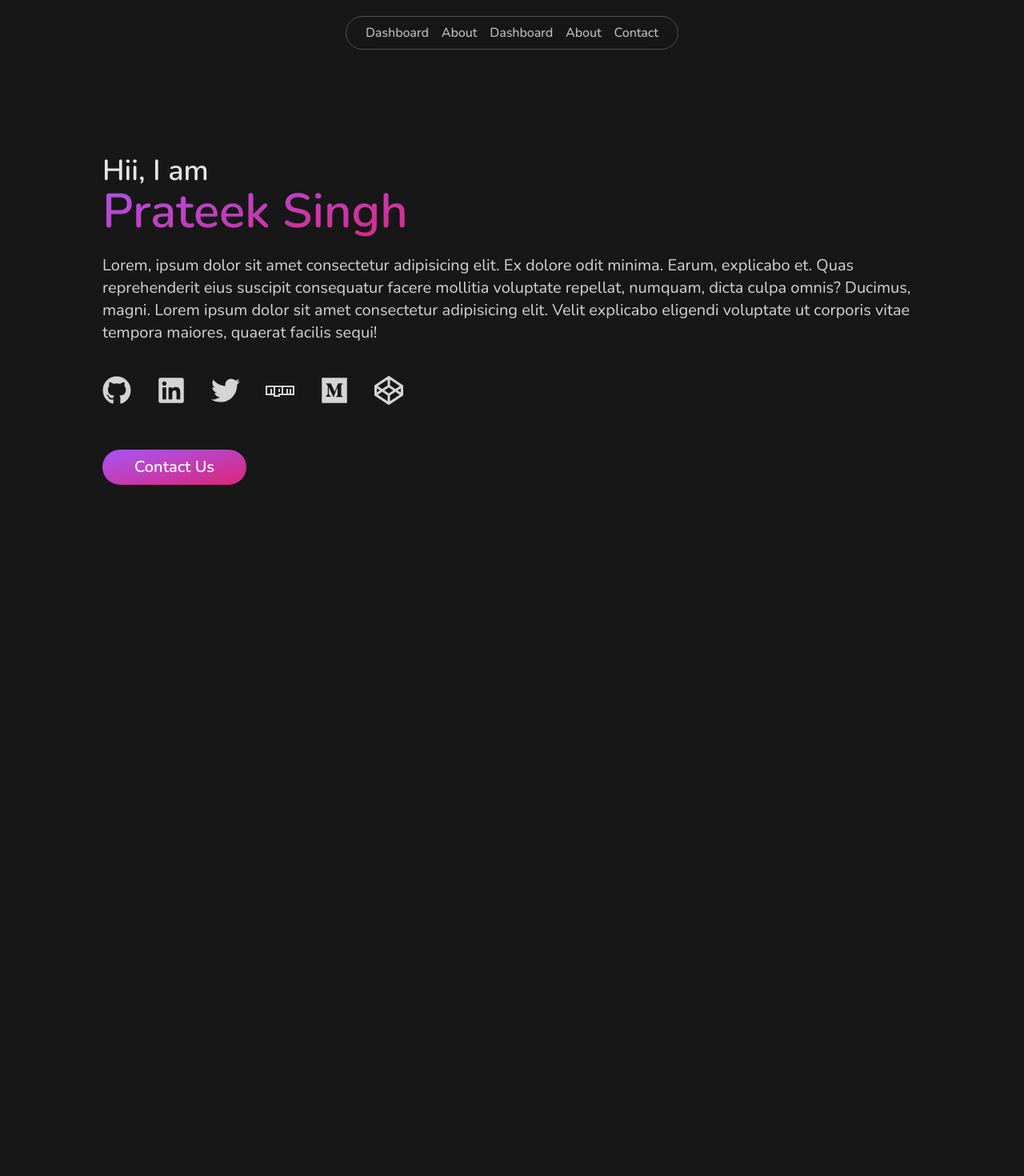
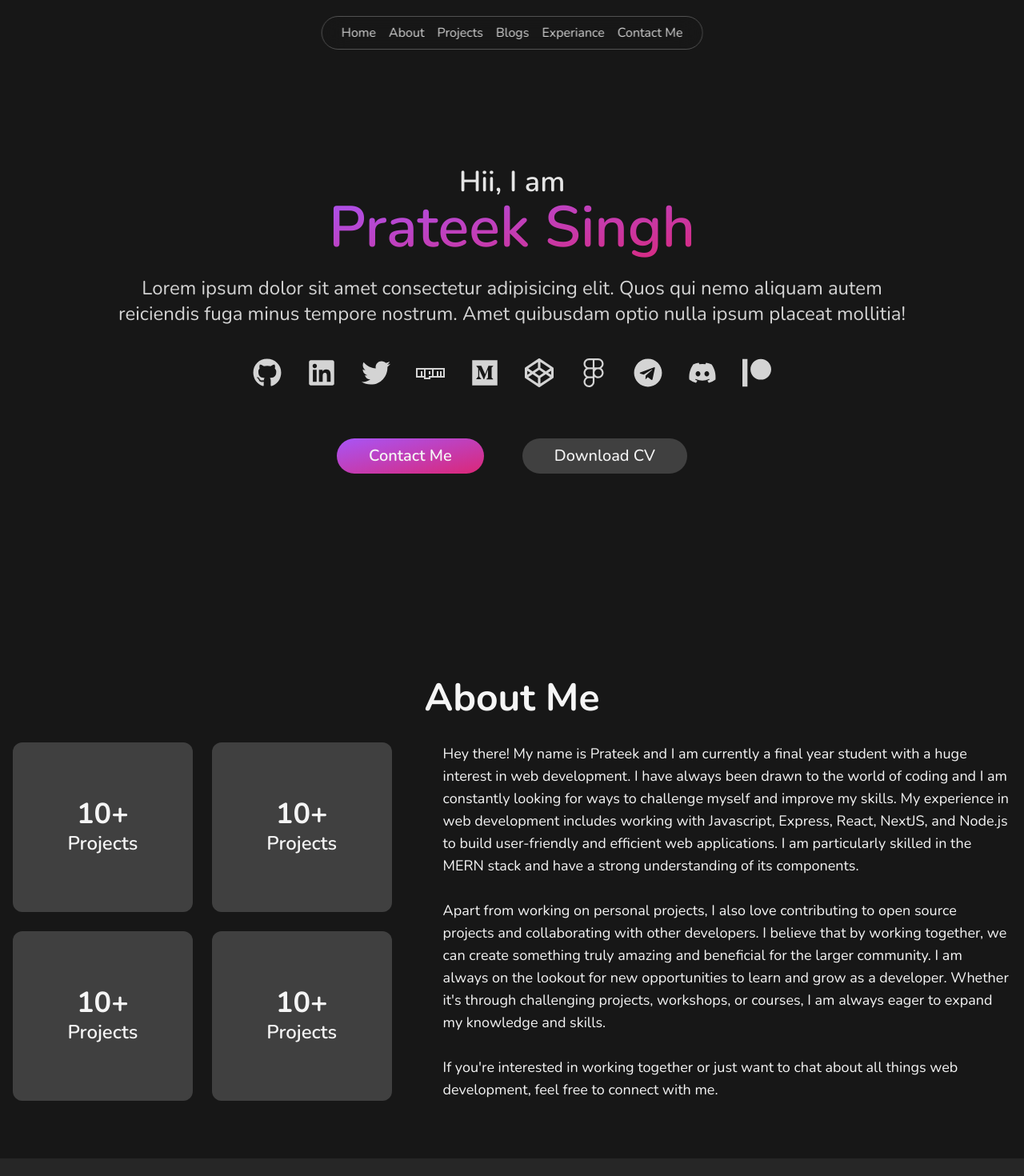
Before and after one commit to devXprite/devxprite.github.io, a Next.js app: page / in a window 1280 px wide. Shown: the top 1470 px of the page at 80% size. Before the commit the page ends 800 px from the top, so only its background shows below. Built offline with nearby package versions, Linux system fonts and the light colour scheme.

Commit message:
Add footer

```diff
--- /dev/null
+++ b/app/(Home)/About.js
@@ -0,0 +1,40 @@
+const About = () => {
+    return (
+        <section className="my-12 text-center">
+            <h3>About Me</h3>
+
+            <div className="grid md:grid-cols-[2fr_3fr] gap-8 md:gap-16">
+                <div className="grid grid-cols-2 items-center gap-4 md:gap-6">
+                    {[0, 1, 2, 4].map(e => (
+                        <div key={e} className="flex h-full items-center justify-center rounded-xl bg-gray-700 p-3">
+                            <div>
+                                <h4 className="text-2xl md:text-4xl font-bold">10+</h4>
+                                <h5 className="text-xl md:text-2xl">Projects</h5>
+                            </div>
+                        </div>
+                    ))}
+                </div>
+
+                <div>
+                    <p className="text-base text-justify md:text-left md:text-lg">
+                        Hey there! My name is Prateek and I am currently a final year student with a huge interest in
+                        web development. I have always been drawn to the world of coding and I am constantly looking for
+                        ways to challenge myself and improve my skills. My experience in web development includes
+                        working with Javascript, Express, React, NextJS, and Node.js to build user-friendly and
+                        efficient web applications. I am particularly skilled in the MERN stack and have a strong
+                        understanding of its components. <br /> <br />
+                        Apart from working on personal projects, I also love contributing to open source projects and
+                        collaborating with other developers. I believe that by working together, we can create something
+                        truly amazing and beneficial for the larger community. I am always on the lookout for new
+                        opportunities to learn and grow as a developer. Whether it's through challenging projects,
+                        workshops, or courses, I am always eager to expand my knowledge and skills. <br /> <br />
+                        If you're interested in working together or just want to chat about all things web development,
+                        feel free to connect with me.
+                    </p>
+                </div>
+            </div>
+        </section>
+    );
+};
+
+export default About;
--- a/app/(Home)/Hero.js
+++ b/app/(Home)/Hero.js
@@ -1,4 +1,15 @@
-import { FaGithub, FaLinkedin, FaTwitter, FaNpm, FaMedium, FaCodepen } from 'react-icons/fa';
+import {
+    FaGithub,
+    FaLinkedin,
+    FaTwitter,
+    FaNpm,
+    FaMedium,
+    FaCodepen,
+    FaFigma,
+    FaTelegram,
+    FaDiscord,
+    FaPatreon,
+} from 'react-icons/fa';
 
 const Hero = () => {
     const profileLinks = [
@@ -26,32 +37,58 @@ const Hero = () => {
             href: 'hpps://example.com',
             icon: <FaCodepen />,
         },
+        {
+            href: 'hpps://example.com',
+            icon: <FaFigma />,
+        },
+        {
+            href: 'hpps://example.com',
+            icon: <FaTelegram />,
+        },
+        {
+            href: 'hpps://example.com',
+            icon: <FaDiscord />,
+        },
+        {
+            href: 'hpps://example.com',
+            icon: <FaPatreon />,
+        },
     ];
 
     return (
-        <section className="flex min-h-screen items-center justify-center">
-            <div className="max-w-screen-lg">
-                <h3 className="text-4xl text-gray-200">Hii, I am</h3>
-                <h2 className="text-6xl"><span className='text-gradient'>Prateek Singh</span></h2>
+        <section className="flex min-h-screen items-center justify-center text-center max-w-screen-lg">
+            <div>
+                <h2 className="text-2xl md:text-4xl text-gray-200">Hii, I am</h2>
+                <h1 className="text-5xl md:text-7xl">
+                    <span className="text-gradient">Prateek Singh</span>
+                </h1>
 
-                <p className="mt-6 text-xl text-gray-300">
-                    Lorem, ipsum dolor sit amet consectetur adipisicing elit. Ex dolore odit minima. Earum, explicabo
-                    et. Quas reprehenderit eius suscipit consequatur facere mollitia voluptate repellat, numquam, dicta
-                    culpa omnis? Ducimus, magni. Lorem ipsum dolor sit amet consectetur adipisicing elit. Velit
-                    explicabo eligendi voluptate ut corporis vitae tempora maiores, quaerat facilis sequi!
+                <p className="mt-6 text-sm md:text-2xl text-gray-300">
+                    Lorem ipsum dolor sit amet consectetur adipisicing elit. Quos qui nemo aliquam autem reiciendis fuga
+                    minus tempore nostrum. Amet quibusdam optio nulla ipsum placeat mollitia!
                 </p>
 
-                <div className="mt-10 flex gap-8 text-4xl text-gray-300">
+                <div className="mt-10 flex flex-wrap justify-center gap-5 md:gap-8 text-2xl md:text-4xl text-gray-300">
                     {profileLinks.map(({ href, icon }, i) => (
-                        <a key={i} href={href} target="_blank" rel="noreferrer" className='hover:rotate-[360deg] hover:text-primary-600 hover:scale-125 transition duration-500'>
+                        <a
+                            key={i}
+                            href={href}
+                            target="_blank"
+                            rel="noreferrer"
+                            className="transition duration-500 hover:rotate-[360deg] hover:scale-125 hover:text-primary-600"
+                        >
                             {icon}
                         </a>
                     ))}
                 </div>
 
-                <div className="flex justify-start gap-6 mt-14">
-                    <button type='button' className='btn-gradient text-xl px-10' >
-                        Contact Us
+                <div className="mt-16 flex flex-col md:flex-row justify-center gap-4 md:gap-12">
+                    <button type="button" className="btn-gradient px-10 md:text-xl">
+                        Contact Me
+                    </button>
+
+                    <button type="button" className="btn px-10 md:text-xl">
+                        Download CV
                     </button>
                 </div>
             </div>
--- a/app/(Home)/page.js
+++ b/app/(Home)/page.js
@@ -1,7 +1,15 @@
+import About from './About';
 import Hero from './Hero';
 
 const page = () => {
-    return <Hero />;
+    return (
+        <div>
+            <Hero />
+            <About />
+
+            <br />
+        </div>
+    );
 };
 
 export default page;
--- a/app/globals.scss
+++ b/app/globals.scss
@@ -6,7 +6,7 @@
 
 @layer base {
     body {
-        @apply min-h-screen bg-gray-900 text-white;
+        @apply min-h-screen bg-gray-900 text-gray-100;
         font-family: 'Nunito', sans-serif;
         -webkit-tap-highlight-color: transparent;
     }
@@ -19,6 +19,14 @@
     h6 {
         @apply font-semibold;
     }
+
+    section{
+        @apply max-w-screen-xl mx-auto;
+
+        &>h3{
+            @apply text-3xl md:text-5xl font-semibold md:font-bold mb-8;
+        }
+    }
 }
 
 @layer components {
@@ -28,10 +36,10 @@
     }
 
     .btn {
-        @apply rounded-md bg-gray-700 px-6 py-2 text-base font-medium inline-flex items-center justify-center gap-3 transition;
+        @apply rounded-full bg-gray-700 px-6 py-2 text-base font-medium inline-flex items-center justify-center gap-3 transition;
 
         &:hover{
-            @apply scale-105;
+            @apply scale-110;
         }
 
         &-gradient {
@@ -48,3 +56,7 @@
         @apply bg-clip-text text-transparent;
     }
 }
+
+.link{
+    @apply text-blue-500 font-medium hover:underline hover:text-primary-500;
+}
--- a/app/layout.js
+++ b/app/layout.js
@@ -1,5 +1,6 @@
 import NavBar from '@/components/NabBar';
 import './globals.scss';
+import Footer from '@/components/Footer';
 
 export const metadata = {
     title: 'Create Next App',
@@ -12,6 +13,7 @@ export default function RootLayout({ children }) {
             <body>
                 <NavBar />
                 <main className="px-4">{children}</main>
+                <Footer />
             </body>
         </html>
     );
--- /dev/null
+++ b/components/Footer.js
@@ -0,0 +1,11 @@
+const Footer = () => {
+  return (
+    <footer className="bg-gray-800 px-4 py-6 text-center text-gray-300">
+        <p>
+            Made By <a href="" className="link">DevXprite</a>
+        </p>
+    </footer>
+  )
+}
+
+export default Footer
--- a/components/NabBar.js
+++ b/components/NabBar.js
@@ -1,26 +1,25 @@
-"use client";
+'use client';
 
-import Link from "next/link";
-import { usePathname } from "next/navigation";
-import { useState } from "react";
+import Link from 'next/link';
 
 const NavLinks = [
-  { href: "/dashboard", label: "Dashboard" },
-  { href: "/about", label: "About" },
-  { href: "/dashboard", label: "Dashboard" },
-  { href: "/about", label: "About" },
-  { href: "/contact", label: "Contact" },
+    { href: '/dashboard', label: 'Home' },
+    { href: '/about', label: 'About' },
+    { href: '/dashboard', label: 'Projects' },
+    { href: '/about', label: 'Blogs' },
+    { href: '/about', label: 'Experiance' },
+    { href: '/contact', label: 'Contact Me' },
 ];
 
 const NavBar = () => {
     return (
         <header>
-      <nav className="flex fixed space-x-4 top-5 left-1/2 -translate-x-1/2 backdrop-blur-lg py-2 px-6 border border-gray-600 rounded-full text-gray-300">
+            <nav className="fixed left-1/2 top-5 flex w-11/12 -translate-x-1/2 flex-wrap justify-center space-x-4 rounded-full border border-gray-600 px-6 py-2 text-gray-300 backdrop-blur-lg md:w-max">
                 {NavLinks.map(({ href, label }) => (
-          <Link key={href} href={href} className="hover:text-gray-100" >
+                    <Link key={href} href={href} className="hover:text-gray-100">
                         {label}
-          </Link>)
-        )}
+                    </Link>
+                ))}
             </nav>
         </header>
     );
```
Lines whose indentation alone changed are shown as unchanged.
